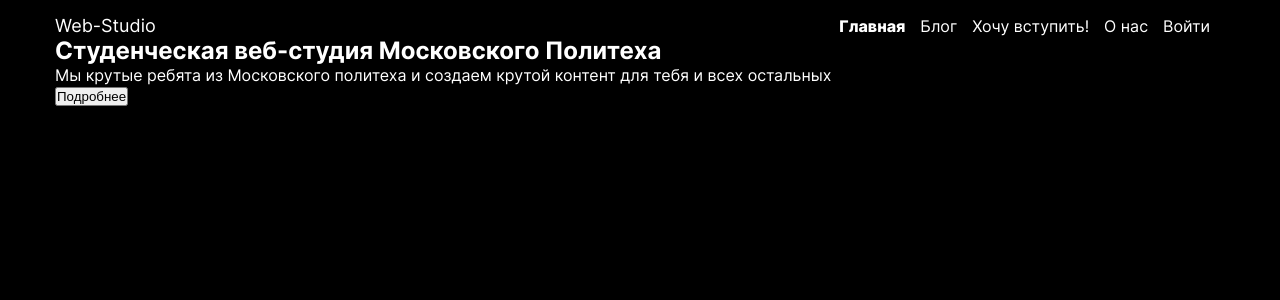
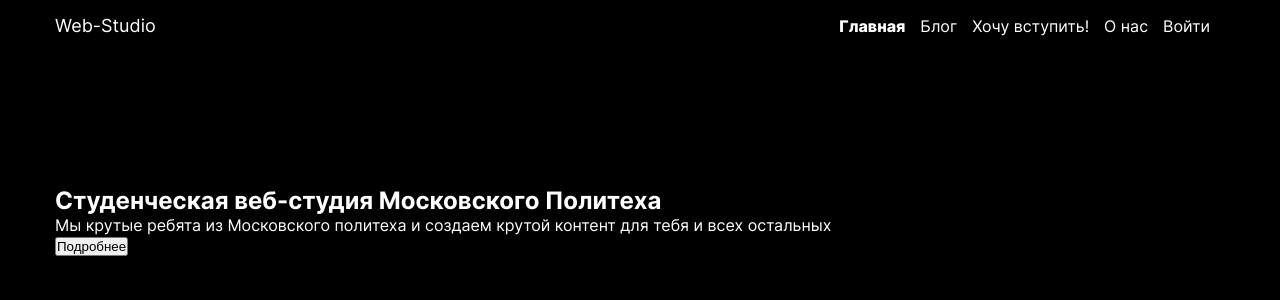
Before and after one commit to Isas2g/WEB-studio-project, a Vue app: page / in a window 1280 px wide. Shown: the top 300 px of the page. Built offline with nearby package versions, Linux system fonts and the light colour scheme.

Commit message:
fixed pages folder name

```diff
--- a/src/pages/Main/index.vue
+++ b/src/pages/Main/index.vue
@@ -14,7 +14,7 @@
     </header>
 
     <main>
-      <section>
+      <section class="main-block">
         <h1>Студенческая веб-студия Московского Политеха</h1>
         <p>Мы крутые ребята из Московского политеха и создаем крутой контент для тебя и всех остальных</p>
         <button>Подробнее</button>
@@ -68,4 +68,8 @@
     }
   }
 
+  .main-block {
+    padding: 150px 0 150px 0;
+  }
+
 </style>
```
